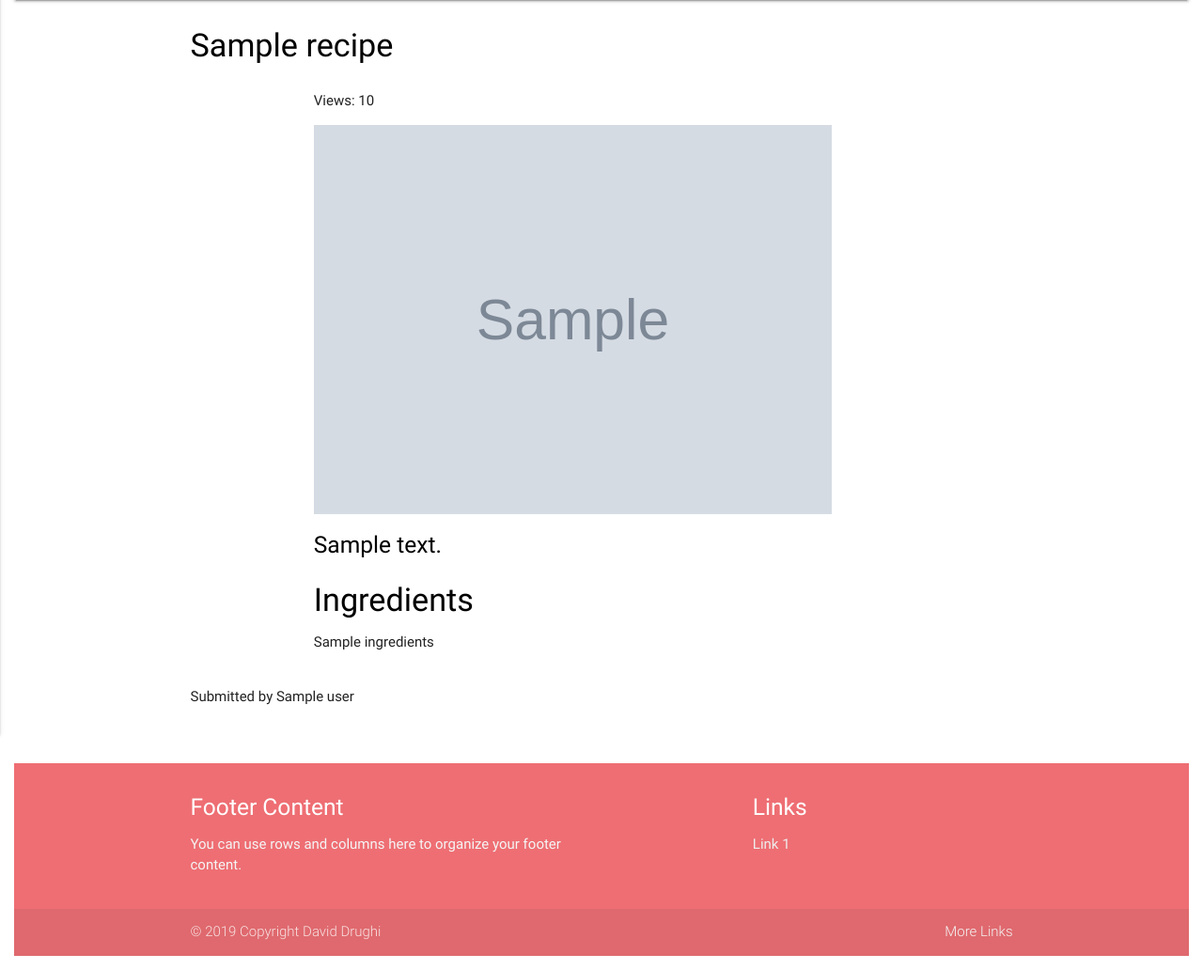
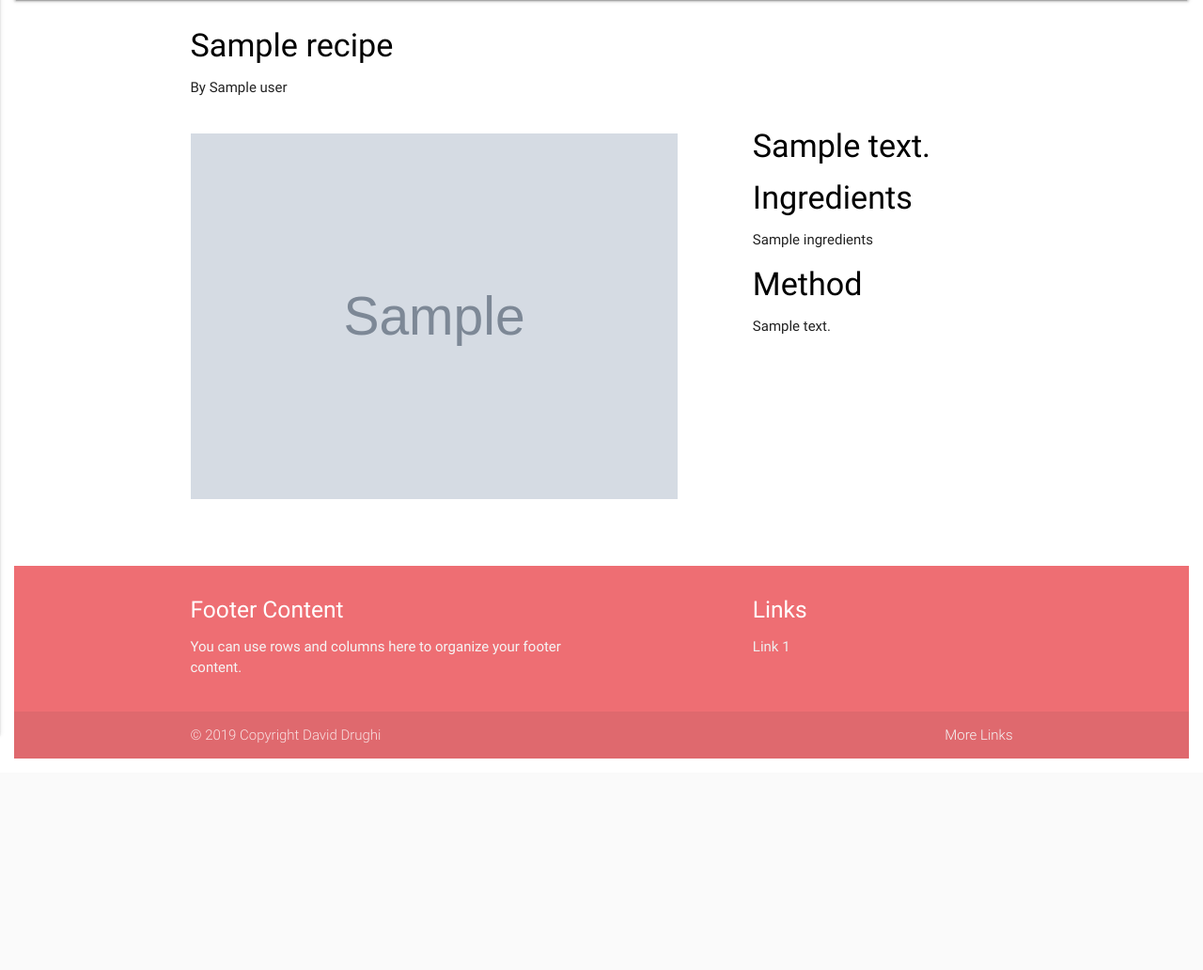
Before and after one commit to DavidColds/food_app, a Flask app: template templates/viewrecipe.html in a window 1280 px wide. Shown: the part 79-1111 px from the top of the page at 94% size. After the commit the page ends 886 px from the top, so only its background shows below. Run offline with Flask 2, Linux system fonts and the light colour scheme; the template is opened without the code that fills it: most values are stand-ins (such as "Sample title", 1, 10 or a date in 2020); grey boxes marked "Sample" are stand-in pictures; some libraries are stand-ins or nearby versions.

Commit message:
fixed viewrecipe.html grid sistem on, picture left text right

```diff
--- a/templates/viewrecipe.html
+++ b/templates/viewrecipe.html
@@ -1,34 +1,24 @@
 {% extends 'base.html' %} {% block page_title %}{{recipe.recipe_name }}{% endblock %} {% block page_heading %}{% endblock %} {% block content %}
 <div class="container">
   <h4>{{ recipe.recipe_name }}</h4>
-  <div class="container">
+  <div>
+    <p>By {{ recipe.user }}</p>
+  </div>
   <div class="row">
-      <div class="col s12 m">
-        <p>Views: {{ recipe.views }}</p>
+    <div class="col s12 m8">
+      <br>
       <img class="recipe_image" src="{{ recipe.image_file }}">
-        <h5>{{ recipe.brief_description }}</h5>
-      </div>
-      <div class="col s12 m8">
-        <h4>Ingredients</h4>
-        <p>{{ recipe.ingredients }}</p>
       {% if session['username'] == recipe.user %}
-        <div class="row">
-          <h4>Method</h4>
-          <p>{{ recipe.method_description }}</p>
-          <br>
-          <p>{{ recipe.allergen_name }}</p>
-
-        </div>
       <a href="{{url_for('edit_recipe', recipe_id=recipe._id)}}" class="waves-effect waves-light btn btn-sml blue">Edit</a>
       <a href="{{url_for('delete_recipe', recipe_id=recipe._id)}}" class="waves-effect waves-light btn btn-sml">Delete</a>
       {% endif %}
     </div>
+    <div class="col m4">
+      <h4>{{ recipe.brief_description }}</h4>
+      <h4>Ingredients</h4>
+      <p>{{ recipe.ingredients }}</p>
+      <h4>Method</h4>
+      <p>{{ recipe.method_description }}</p>
     </div>
   </div>
-
-  <div>
-    <p>Submitted by {{ recipe.user }}</p>
-  </div>
-</div>
-
   {% endblock %}
```
Lines whose indentation alone changed are shown as unchanged.
